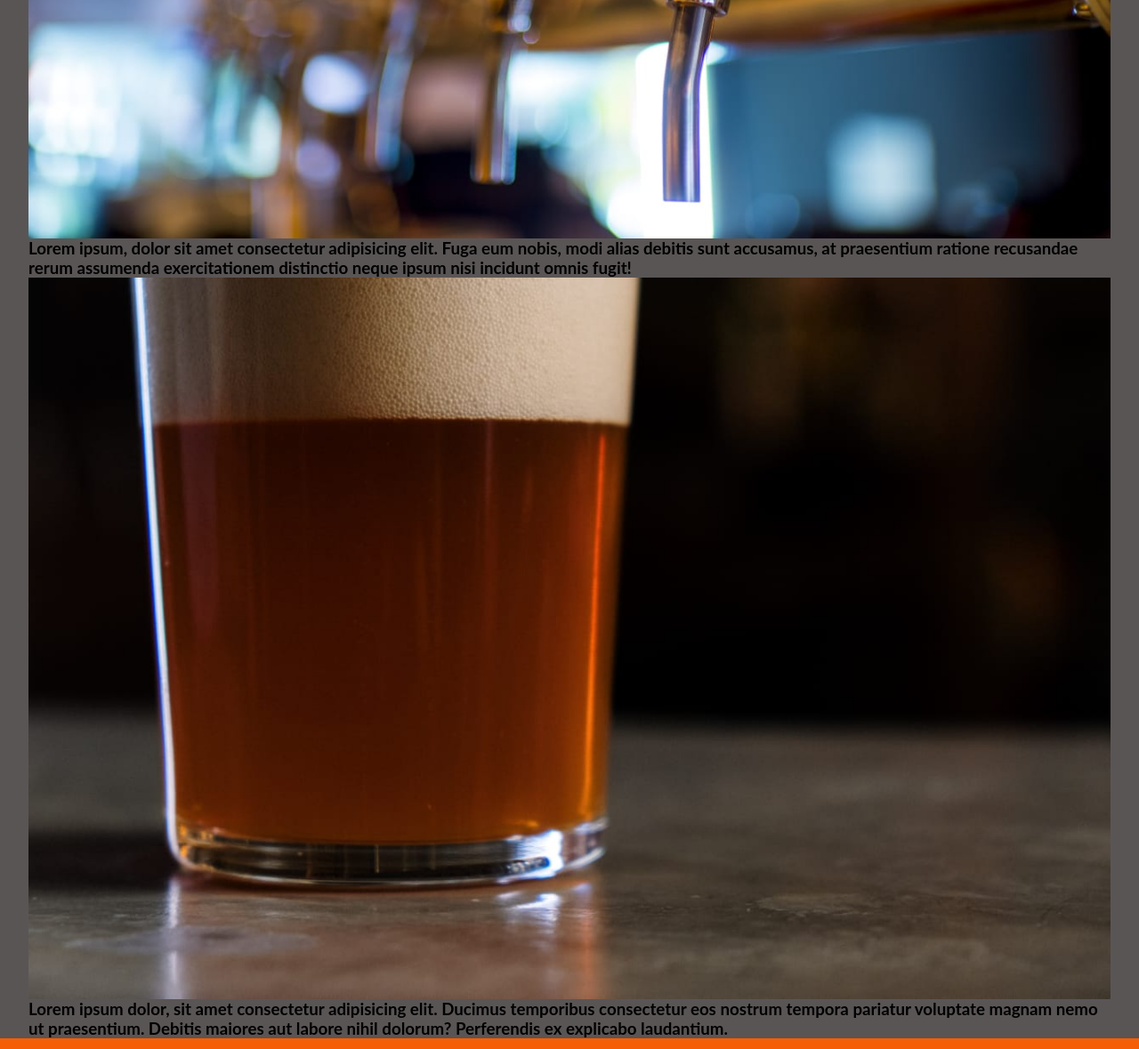
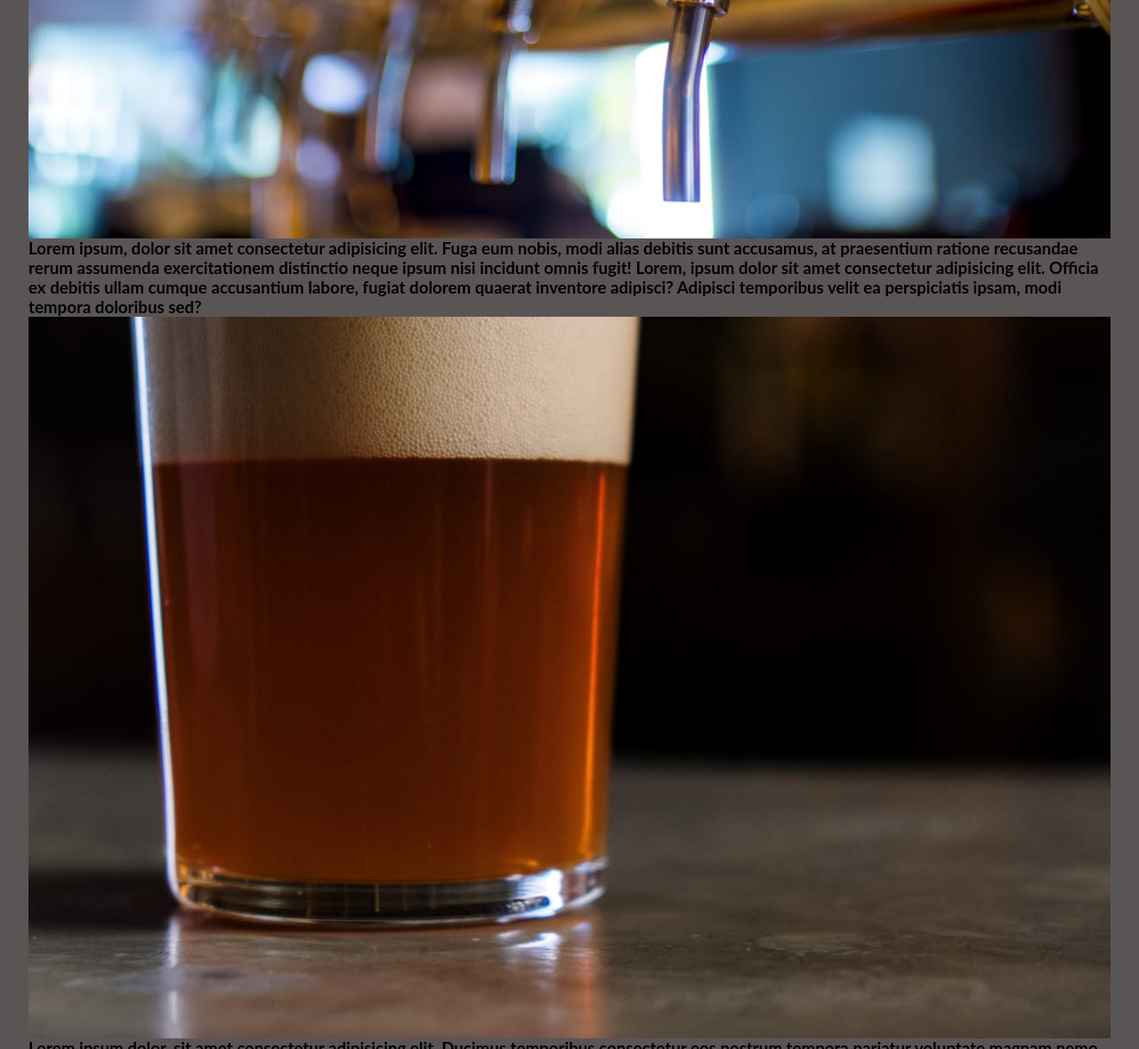
Before and after one commit to ritaastorga/primer-repo, a plain HTML site: page index.html in a window 1280 px wide. Shown: the part 740-1919 px from the top of the page at 89% size. Drawn offline with nearby package versions, Linux system fonts and the light colour scheme.

Commit message:
agregando texto

```diff
--- a/index.html
+++ b/index.html
@@ -80,7 +80,11 @@
                 Lorem ipsum, dolor sit amet consectetur adipisicing elit. Fuga
                 eum nobis, modi alias debitis sunt accusamus, at praesentium
                 ratione recusandae rerum assumenda exercitationem distinctio
-                neque ipsum nisi incidunt omnis fugit!
+                neque ipsum nisi incidunt omnis fugit! Lorem, ipsum dolor sit
+                amet consectetur adipisicing elit. Officia ex debitis ullam
+                cumque accusantium labore, fugiat dolorem quaerat inventore
+                adipisci? Adipisci temporibus velit ea perspiciatis ipsam, modi
+                tempora doloribus sed?
               </h3>
             </div>
             <div>
@@ -94,7 +98,11 @@
                 Lorem ipsum dolor, sit amet consectetur adipisicing elit.
                 Ducimus temporibus consectetur eos nostrum tempora pariatur
                 voluptate magnam nemo ut praesentium. Debitis maiores aut labore
-                nihil dolorum? Perferendis ex explicabo laudantium.
+                nihil dolorum? Perferendis ex explicabo laudantium. Lorem ipsum
+                dolor sit amet, consectetur adipisicing elit. Inventore labore
+                obcaecati error ab quae eius nisi, esse, id vitae, perspiciatis
+                quas beatae vel. Eaque dolore optio enim asperiores, quos
+                eligendi!
               </h3>
             </div>
           </div>
```
